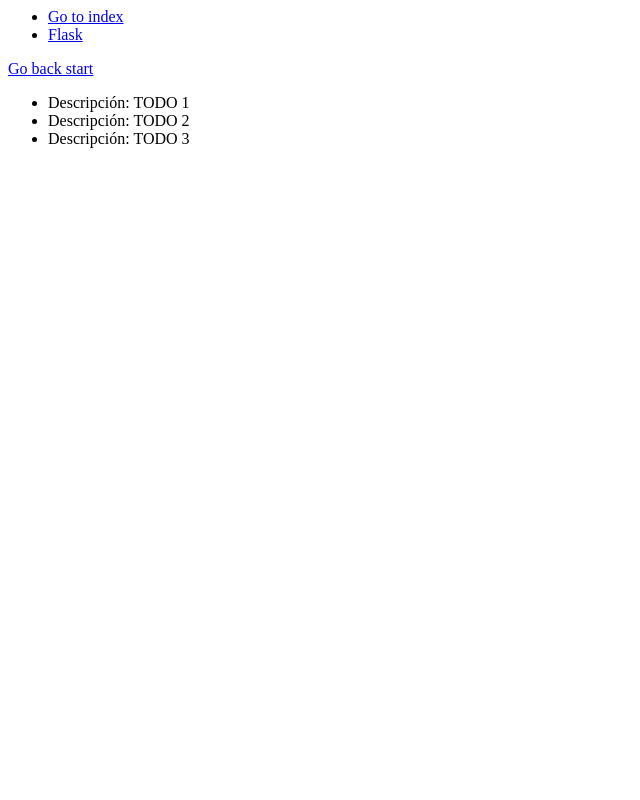
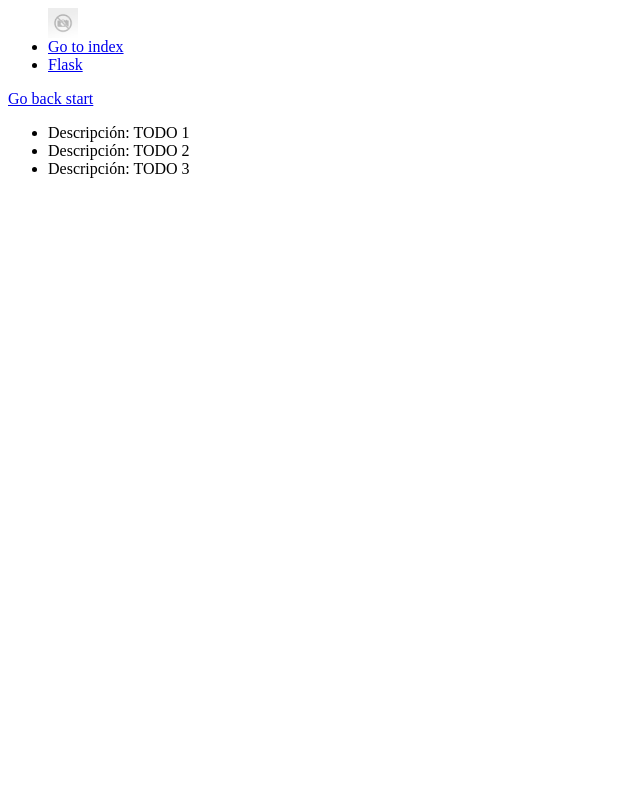
Before and after one commit to IsaacRh/flask-practices, a Flask app: page /hi in a window 1280 px wide. Shown: the whole page, without its empty margins (0-640 px from the left). Run offline with Flask 2, Linux system fonts and the light colour scheme.

Commit message:
[ADD] -- static files

```diff
--- /dev/null
+++ b/static/css/main.css
@@ -0,0 +1,6 @@
+html{
+    font-family: 'Times New Roman', Times, serif;
+}
+img{
+    max-width: 30px;
+}
--- a/templates/base.html
+++ b/templates/base.html
@@ -4,6 +4,7 @@
     <meta http-equiv="X-UA-Compatible" content="IE=edge">
     <meta name="viewport" content="width=device-width, initial-scale=1.0">
     <title>{% block title %}Flask | {% endblock %}</title>
+    <link rel="stylesheet" href="{{ url_for('static', filename='css/main.css') }}">
 </head>
 <body>
     <header>
--- a/templates/navbar.html
+++ b/templates/navbar.html
@@ -1,4 +1,5 @@
 <ul>
+    <img src="{{ url_for('static', filename='images/noimage.png') }}" alt="No image">
     <li><a href="{{ url_for('index') }}">Go to index</a></li>
     <li><a href="http://flask.com">Flask</a></li>
 </ul>
```
Also changed, not shown: static/images/noimage.png (added).
